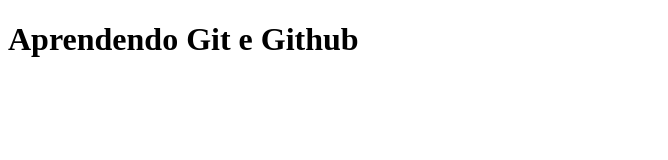
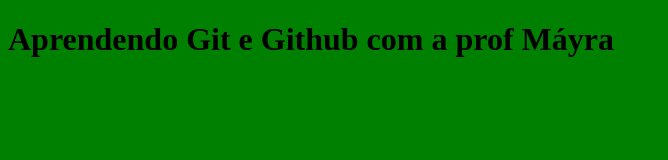
Before and after one commit to nicolasbrito219/nicolasbrito219.github.io, a plain HTML site: page index.html in a window 1280 px wide. Shown: the whole page, without its empty margins (0-668 px from the left). Drawn offline with Linux system fonts and the light colour scheme.

Commit message:
Versão 2.0 do projeto

```diff
--- a/index.html
+++ b/index.html
@@ -5,8 +5,8 @@
     <meta name="viewport" content="width=device-width, initial-scale=1.0">
     <title>Meu site</title>
 </head>
-<body>
-    <h1>Aprendendo Git e Github</h1>
+<body bgcolor="green">
+    <h1>Aprendendo Git e Github com a prof Máyra </h1>
 
 </body>
 </html>
```
